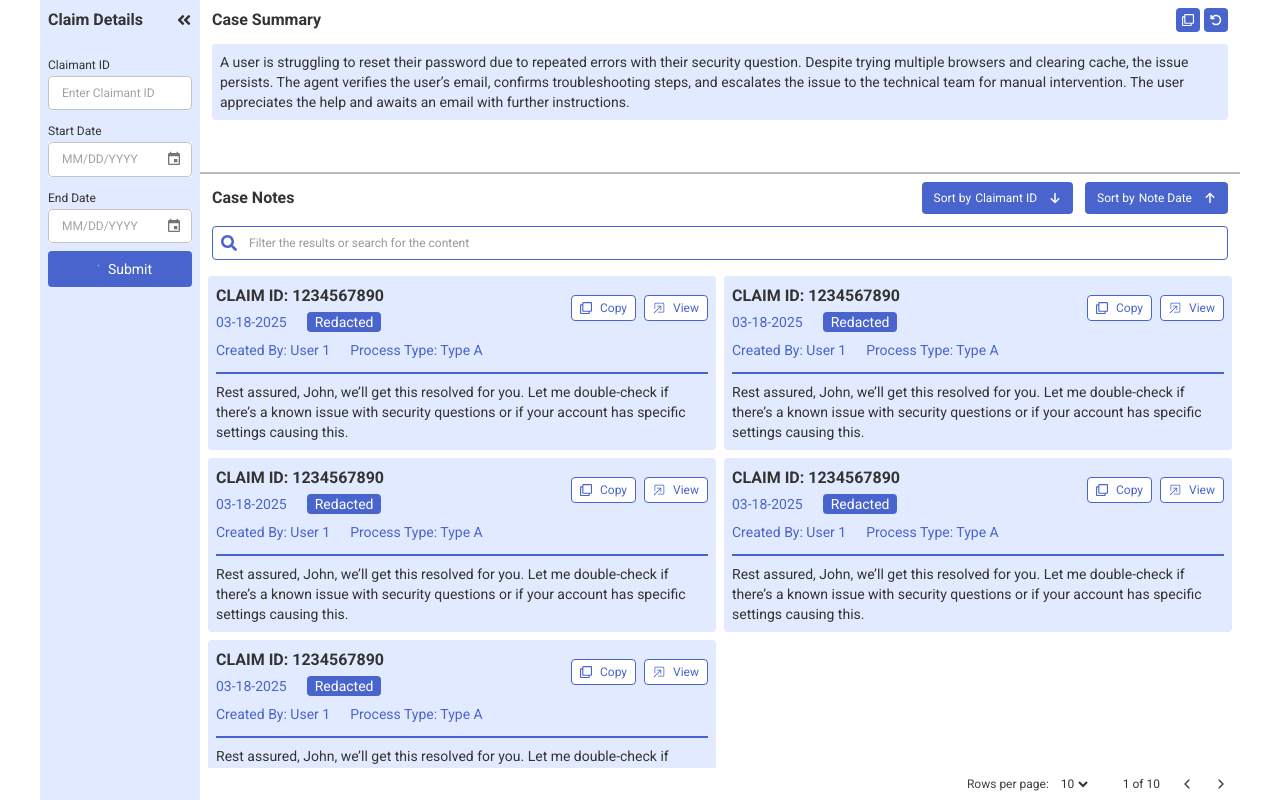
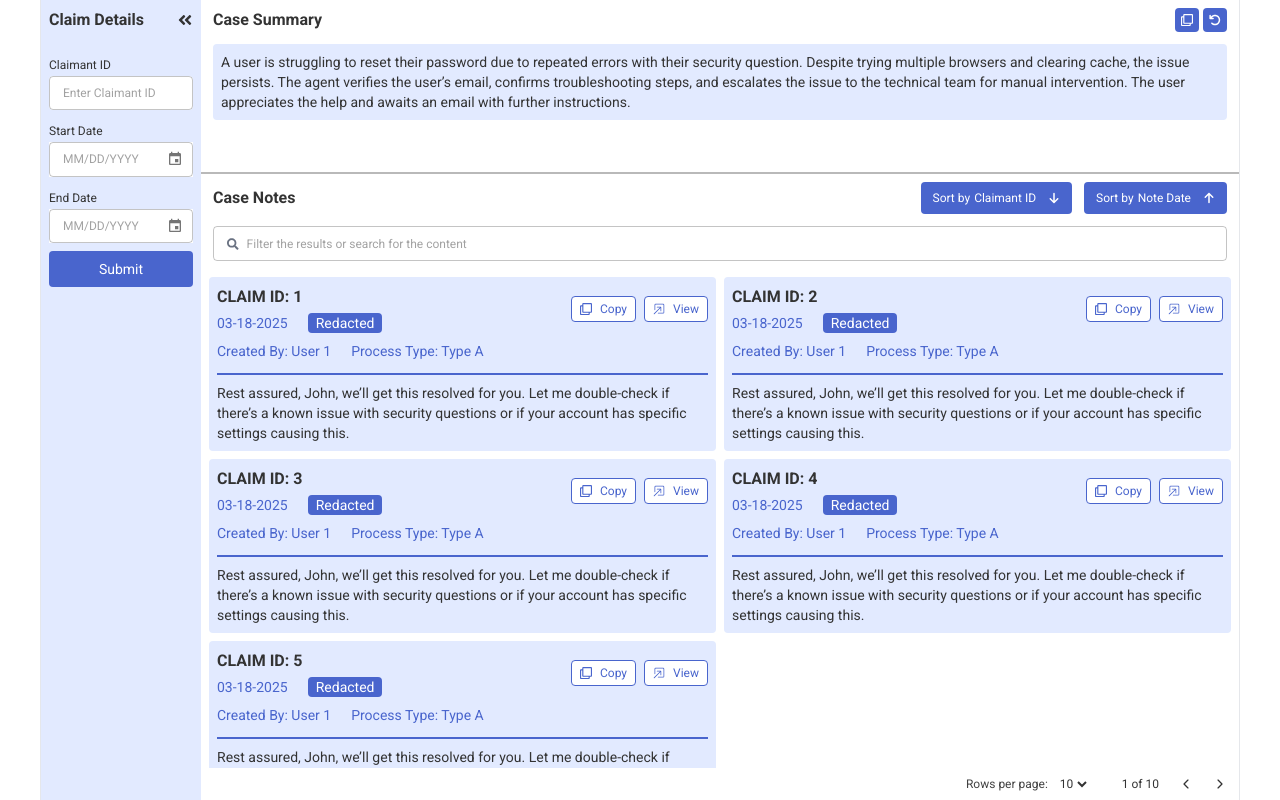
Before and after one commit to arulvalanantos/GTS-Case-Summarization-UI, a React (Vite) app: page / in a window 1280 px wide. Built offline with nearby package versions, Linux system fonts and the light colour scheme.

Commit message:
feat: enhance CaseNote and CaseNotes components with clipboard functionality and MUI TextField for filtering

```diff
--- a/src/App.tsx
+++ b/src/App.tsx
@@ -5,7 +5,7 @@ import SearchForm from './components/SearchForm'
 
 function App() {
     return (
-        <main className="!m-auto w-full h-screen max-w-[1200px]">
+        <main className="!m-auto w-full h-screen max-w-[1200px] border-r-1 border-gray-200 border-l-1">
             <div className="flex flex-row w-full h-full">
                 <SearchForm />
                 <div className="flex flex-col w-full h-full">
--- a/src/common/constants.ts
+++ b/src/common/constants.ts
@@ -1,11 +1,13 @@
 const constants = {
     STORE: {
-        CONFIG: 'config'
+        CONFIG: 'config',
+        SUMMARY: 'summary',
+        CASE_NOTES: 'case_note'
     },
     TITLE: {
         CLAIM_DETAILS: 'Claim Details',
         CASE_SUMMARY: 'Case Summary',
-        CASE_NOTES: 'Case Notes',
+        CASE_NOTES: 'Case Notes'
     }
 }
 
--- a/src/components/CaseNote.tsx
+++ b/src/components/CaseNote.tsx
@@ -1,8 +1,21 @@
 import { FaRegClone } from 'react-icons/fa'
 import { BsBoxArrowInUpRight } from 'react-icons/bs'
 
-const CaseNote = () => {
-    const claimId = '1234567890'
+type CaseNoteProps = {
+    claimId: string
+}
+
+const CaseNote: React.FC<CaseNoteProps> = ({ claimId }) => {
+    const handleCopy = () => {
+        navigator.clipboard
+            .writeText(claimId)
+            .then(() => {
+                console.log('Claim ID copied to clipboard')
+            })
+            .catch((error) => {
+                console.error('Failed to copy Claim ID:', error)
+            })
+    }
 
     return (
         <div className="bg-secondary p-2 flex flex-col gap-2 rounded">
@@ -25,6 +38,7 @@ const CaseNote = () => {
                             title="Copy Case Note"
                             aria-label="Copy Case Note"
                             className="bg-white text-primary px-2 py-1 border-[1.5px] border-primary rounded text-xs flex items-center gap-2 cursor-pointer"
+                            onClick={handleCopy}
                         >
                             <FaRegClone size={12} />
                             <span className="hidden lg:flex">Copy</span>
--- a/src/components/CaseNotes.tsx
+++ b/src/components/CaseNotes.tsx
@@ -1,5 +1,6 @@
-import React from 'react'
+import React, { useState } from 'react'
 import { FaSearch } from 'react-icons/fa'
+import TextField from '@mui/material/TextField'
 import { FaArrowDown, FaArrowUp } from 'react-icons/fa6'
 import { IoIosArrowBack, IoIosArrowForward } from 'react-icons/io'
 
@@ -8,6 +9,8 @@ import SectionTitle from './Title'
 import constants from '@/common/constants'
 
 const CaseNotes: React.FC = () => {
+    const [isFocused, setIsFocused] = useState(false)
+
     return (
         <section
             id="case-notes"
@@ -39,20 +42,31 @@ const CaseNotes: React.FC = () => {
                         </button>
                     </div>
                 </div>
-                <div className="group flex flex-row items-center border-[1.5px] border-primary rounded">
-                    <div className="p-2 pr-1">
-                        <FaSearch className="text-primary" />
-                    </div>
-                    <input
-                        type="text"
-                        placeholder="Filter the results or search for the content"
-                        className="bg-transparent p-2 border-none outline-none text-xs w-full"
-                    />
-                </div>
+                <TextField
+                    variant="outlined"
+                    size="small"
+                    placeholder="Filter the results or search for the content"
+                    className="w-full"
+                    onFocus={() => setIsFocused(true)}
+                    onBlur={() => setIsFocused(false)}
+                    slotProps={{
+                        input: {
+                            startAdornment: (
+                                <FaSearch
+                                    className={
+                                        isFocused
+                                            ? 'text-primary mr-2'
+                                            : 'text-gray-500 mr-2'
+                                    }
+                                />
+                            )
+                        }
+                    }}
+                />
             </div>
             <div className="bg-white p-2 flex-1 min-h-0 w-full overflow-auto grid grid-cols-1 sm:grid-cols-2 gap-2 auto-rows-min">
                 {Array.from({ length: 5 }, (_, index) => (
-                    <CaseNote key={index} />
+                    <CaseNote key={index} claimId={(index + 1).toString()} />
                 ))}
             </div>
             <div className="bg-white h-8 w-full flex flex-row items-center justify-end gap-8 text-sm px-3 flex-none">
--- a/src/components/SearchForm.tsx
+++ b/src/components/SearchForm.tsx
@@ -3,7 +3,7 @@ import React, { useMemo } from 'react'
 import { useSelector } from 'react-redux'
 import TextField from '@mui/material/TextField'
 import { DatePicker } from '@mui/x-date-pickers/DatePicker'
-import CircularProgress from '@mui/material/CircularProgress'
+// import CircularProgress from '@mui/material/CircularProgress'
 import { FaAngleDoubleLeft, FaAngleDoubleRight } from 'react-icons/fa'
 
 import SectionTitle from './Title'
@@ -122,7 +122,9 @@ const SearchForm: React.FC = () => {
                         disabled={false}
                         className="bg-primary disabled:bg-gray disabled:cursor-not-allowed text-white py-2 px-3 rounded text-sm cursor-pointer hover:scale-98 transition-transform duration-200 ease-in-out flex items-center gap-2 justify-center"
                     >
-                        <CircularProgress color="primary" size="12px" />
+                        {/* {true && ( */}
+                            {/* <CircularProgress color="primary" size="12px" /> */}
+                        {/* )} */}
                         <span>Submit</span>
                     </button>
                 </form>
--- a/src/store/index.ts
+++ b/src/store/index.ts
@@ -1,10 +1,14 @@
 import { configureStore } from '@reduxjs/toolkit'
 
 import configReducer from '@store/reducers/config'
+import summaryReducer from '@store/reducers/summary'
+import caseNotesReducer from '@store/reducers/case-notes'
 
 const store = configureStore({
     reducer: {
-        config: configReducer
+        config: configReducer,
+        summary: summaryReducer,
+        caseNotes: caseNotesReducer
     }
 })
 
--- a/src/store/reducers/case-notes/index.ts
+++ b/src/store/reducers/case-notes/index.ts
@@ -0,0 +1,17 @@
+import { RootState } from '@/store/types'
+import { createSlice } from '@reduxjs/toolkit'
+
+const initialState = {
+    caseNotes: []
+}
+
+const caseNotesSlice = createSlice({
+    name: 'caseNotes',
+    initialState,
+    reducers: {},
+    extraReducers: () => {}
+})
+
+export const caseNotesSelector = (state: RootState) => state.caseNotes
+
+export default caseNotesSlice.reducer
--- a/src/store/reducers/summary/index.ts
+++ b/src/store/reducers/summary/index.ts
@@ -0,0 +1,20 @@
+import constants from '@/common/constants'
+import { createSlice } from '@reduxjs/toolkit'
+
+import { RootState } from '@/store/types'
+import { summaryInitialState } from './types'
+
+const initialState: summaryInitialState = {
+    summary: ''
+}
+
+const summarySlice = createSlice({
+    name: constants.STORE.SUMMARY,
+    initialState,
+    reducers: {},
+    extraReducers: () => {}
+})
+
+export const summarySelector = (state: RootState) => state.summary
+
+export default summarySlice.reducer
--- a/src/store/reducers/summary/types.ts
+++ b/src/store/reducers/summary/types.ts
@@ -0,0 +1,3 @@
+export type summaryInitialState = {
+    summary: string
+}
```
